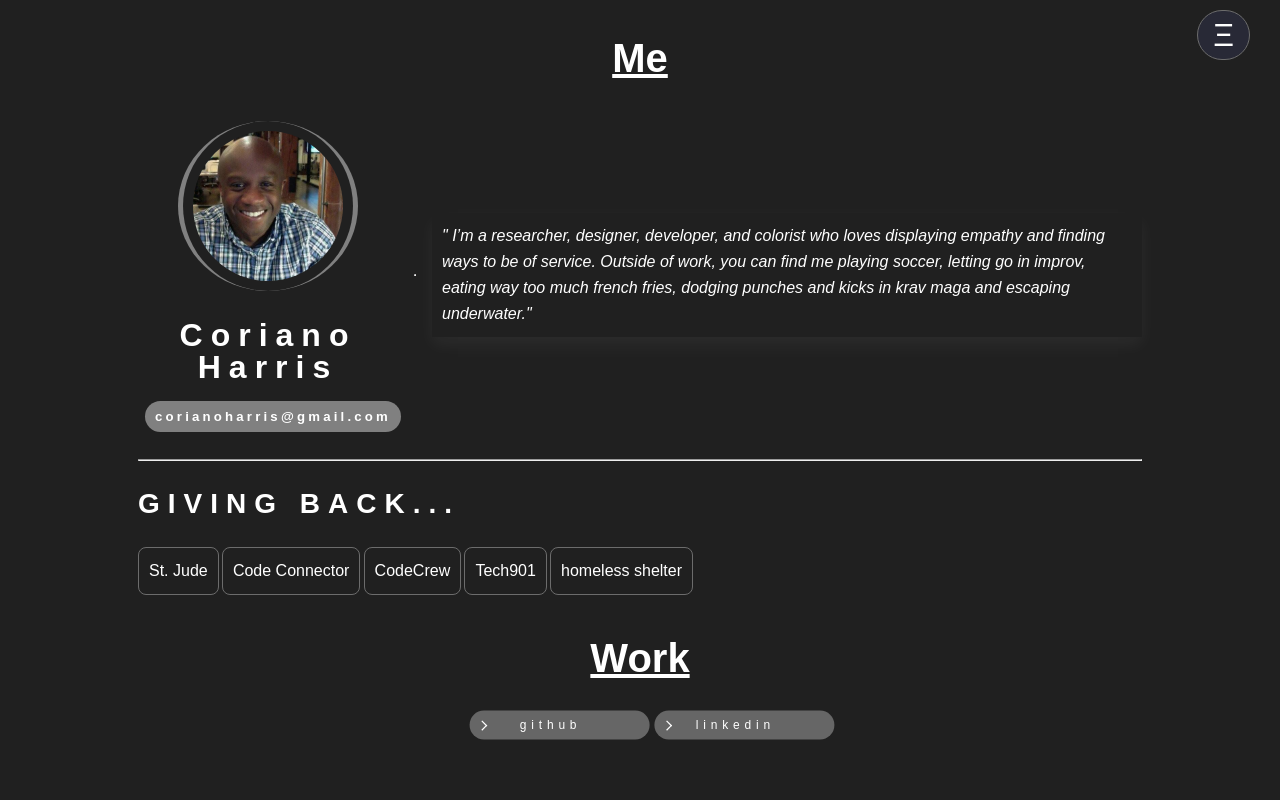
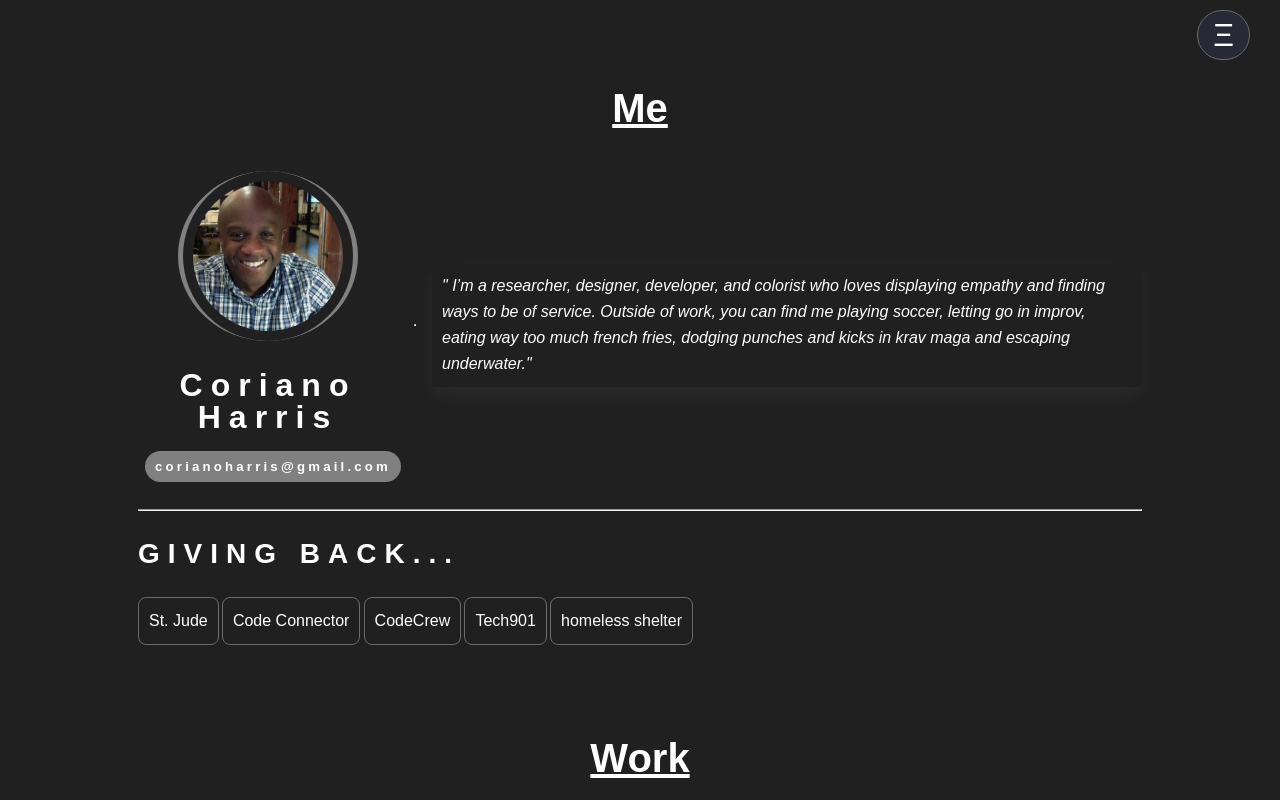
Before and after one commit to corianoharris/corianoharris.com, a plain HTML site: page index.html in a window 1280 px wide. Shown: the top 800 px of the page. Drawn offline with Linux system fonts and the light colour scheme.

```diff
--- a/index.html
+++ b/index.html
@@ -66,12 +66,14 @@
             <a href="#work">work</a>
           </li>
           <li class="nav-item" aria-label="navigation contact link">
-            <a href="#contact">Say Hi &#129306</a>
+            <a href="#contact">Say Hi</a>
           </li>
         </div>
       </nav>
 
-      <h2 id="me">Me</h2>
+      <div id="me" class="title">
+        <h2>Me</h2>
+      </div>
 
       <section class="section">
 
@@ -107,8 +109,9 @@
         </div>
 
       </section>
-
-      <h2 id="work">Work</h2>
+      <div id="work" class="title">
+        <h2 >Work</h2>
+      </div>
 
       <div class="social-media">
 
@@ -313,7 +316,9 @@
 
         </section>
 
-        <h2 id="contact">Let's Talk</h2>
+        <div id="contact" class="title">
+          <h2 >Let's Talk</h2>
+        </div>
 
         <section class="section form">
 
--- a/main.css
+++ b/main.css
@@ -161,7 +161,7 @@ margin: 30px 0;
 }
 
 h2 {
-  margin: 30px 0 20px 0;
+  margin: 40px 0 20px 0;
   text-align: center;
   font-size: 40px;
   font-weight: 900;
@@ -215,6 +215,12 @@ nav span {
   padding-left: 10px;
   border-left: thin solid grey;
   height: 100%;
+}
+
+.title {
+  margin: 80px 0 0 0;
+  width: 100%;
+  text-align: center;
 }
 
 .links {
@@ -355,6 +361,7 @@ picture {
   display: flex;
   flex-direction: column;
   justify-content: center;
+  align-items: center;
   gap: 1.5rem;
   width: 100%;
   color: white;
```
